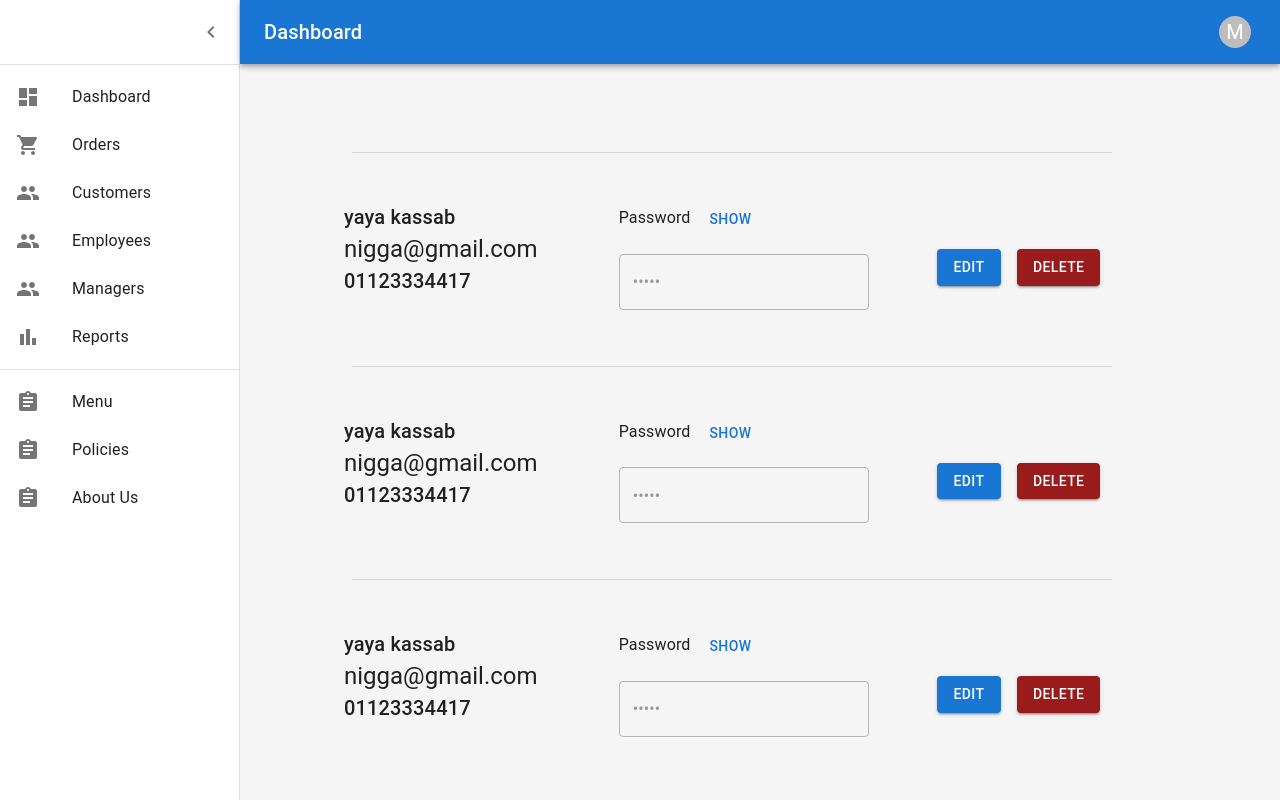
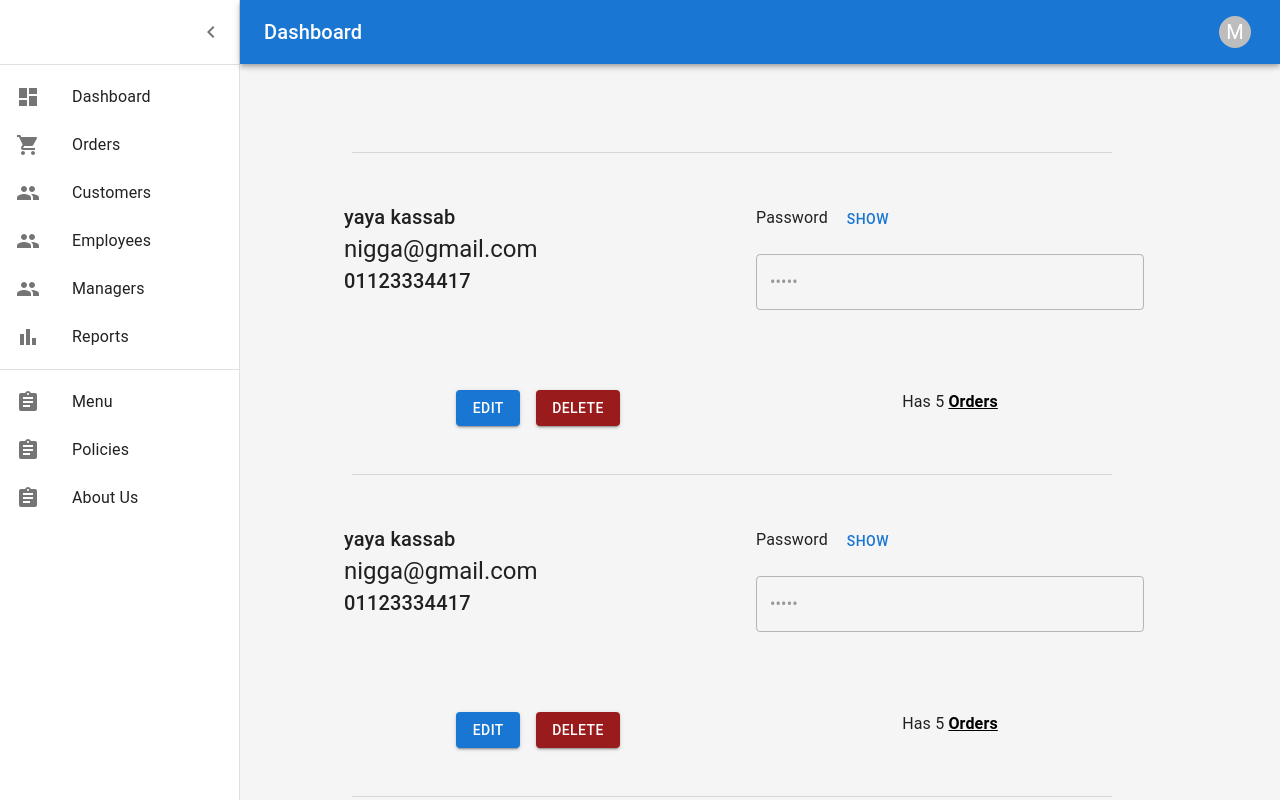
Before and after one commit to YahyaKassab/town-burger-admin, a React (Vite) app: page /customers in a window 1280 px wide. Built offline with nearby package versions, Linux system fonts and the light colour scheme.

Commit message:
EMPLOYEES ALMOST DONE

```diff
--- a/src/Components/People/Customers Page/Customers.jsx
+++ b/src/Components/People/Customers Page/Customers.jsx
@@ -9,6 +9,7 @@ import {
 } from "@mui/material"
 import React, { Fragment, useState } from "react"
 import { useNavigate } from "react-router"
+import { Link } from "react-router-dom"
 import { LabelList } from "recharts"
 import Page from "../../Page"
 export default function Customers() {
@@ -218,7 +219,7 @@ export default function Customers() {
               <Divider variant="inset" component="li" />
               <ListItem alignItems="flex-start" className="ml-12 my-10">
                 <Grid container spacing={3}>
-                  <Grid item xs={12} lg={4}>
+                  <Grid item xs={12} md={6} xl={3}>
                     <Grid item xs={12}>
                       <Typography variant="h6">{customer.name}</Typography>
                     </Grid>
@@ -229,7 +230,7 @@ export default function Customers() {
                       <Typography variant="h6">{customer.phone}</Typography>
                     </Grid>
                   </Grid>
-                  <Grid item xs={12} lg={4}>
+                  <Grid item xs={12} md={6} xl={3}>
                     <label htmlFor="password">Password</label>
                     <Button
                       className="ml-2"
@@ -249,13 +250,31 @@ export default function Customers() {
                       autoComplete="current-password"
                     />
                   </Grid>
-                  <Grid item xs={12} lg={4} className="mt-12 text-center">
+                  <Grid
+                    item
+                    xs={12}
+                    md={6}
+                    xl={3}
+                    className="mt-12 text-center"
+                  >
                     <Button variant="contained" className="mx-2">
                       edit
                     </Button>
                     <Button variant="contained" className="mx-2 bg-red-800">
                       Delete
                     </Button>
+                  </Grid>
+                  <Grid
+                    item
+                    xs={12}
+                    md={6}
+                    xl={3}
+                    className="mt-12 text-center"
+                  >
+                    Has {customer.orders.length}{" "}
+                    <Link to="/" className="text-black font-bold">
+                      Orders
+                    </Link>
                   </Grid>
                 </Grid>
               </ListItem>
--- a/src/Components/People/Employees Page/Employees.jsx
+++ b/src/Components/People/Employees Page/Employees.jsx
@@ -1,5 +1,89 @@
-import React from "react"
+import {
+  Button,
+  Divider,
+  Grid,
+  List,
+  ListItem,
+  TextField,
+  Typography,
+} from "@mui/material"
+import React, { Fragment, useState } from "react"
+import { useNavigate } from "react-router"
+import { Link } from "react-router-dom"
+import { LabelList } from "recharts"
 import Page from "../../Page"
 export default function Employees() {
-  return <Page nav={true}>Employees</Page>
+  const employees = [
+    {
+      name: "yaya",
+      title: "cook",
+      manager: false,
+      salary: 5000,
+      contractFrom: "12/1",
+      contractTo: "31/12",
+      workDays: [
+        {
+          day: "sunday",
+          shiftFrom: "5am",
+          shiftTo: "3pm",
+        },
+      ],
+    },
+    {
+      name: "yaya",
+      title: "cook",
+      manager: false,
+      salary: 5000,
+      contractFrom: "12/1",
+      contractTo: "31/12",
+      workDays: [
+        {
+          day: "sunday",
+          shiftFrom: "5am",
+          shiftTo: "3pm",
+        },
+      ],
+    },
+    {
+      name: "yaya",
+      title: "cook",
+      manager: false,
+      salary: 5000,
+      contractFrom: "12/1",
+      contractTo: "31/12",
+      workDays: [
+        {
+          day: "sunday",
+          shiftFrom: "5am",
+          shiftTo: "3pm",
+        },
+      ],
+    },
+  ]
+  return (
+    <Page nav={true}>
+      <List sx={{ width: "80%", marginTop: 10, marginLeft: 3 }}>
+        {employees.map((employee, index) => {
+          return (
+            <Fragment key={index}>
+              <Divider variant="inset" component="li" />
+              <ListItem alignItems="flex-start" className="ml-12 my-10">
+                <Grid container spacing={4}>
+                  <Grid item xs={12} lg={6} xl={4}>
+                    <Typography variant="h4">Name:{employee.name}</Typography>{" "}
+                    <Typography variant="h6">
+                      Job title : {employee.title}
+                    </Typography>{" "}
+                    <Typography variant="h6">
+                      Salary : {employee.salary} EGP
+                    </Typography>{" "}
+                  </Grid>
+                </Grid>
+              </ListItem>
+            </Fragment>
+          )
+        })}
+      </List>
+    </Page>
+  )
 }
```
